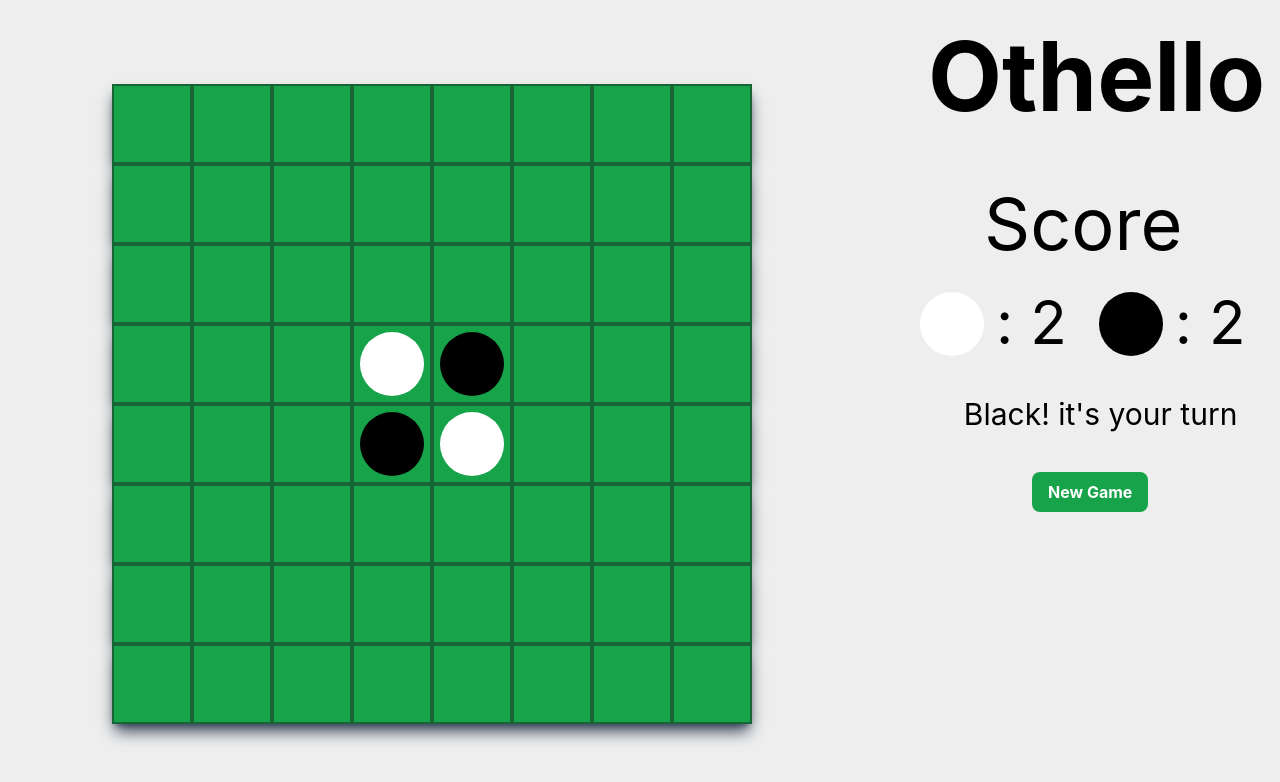
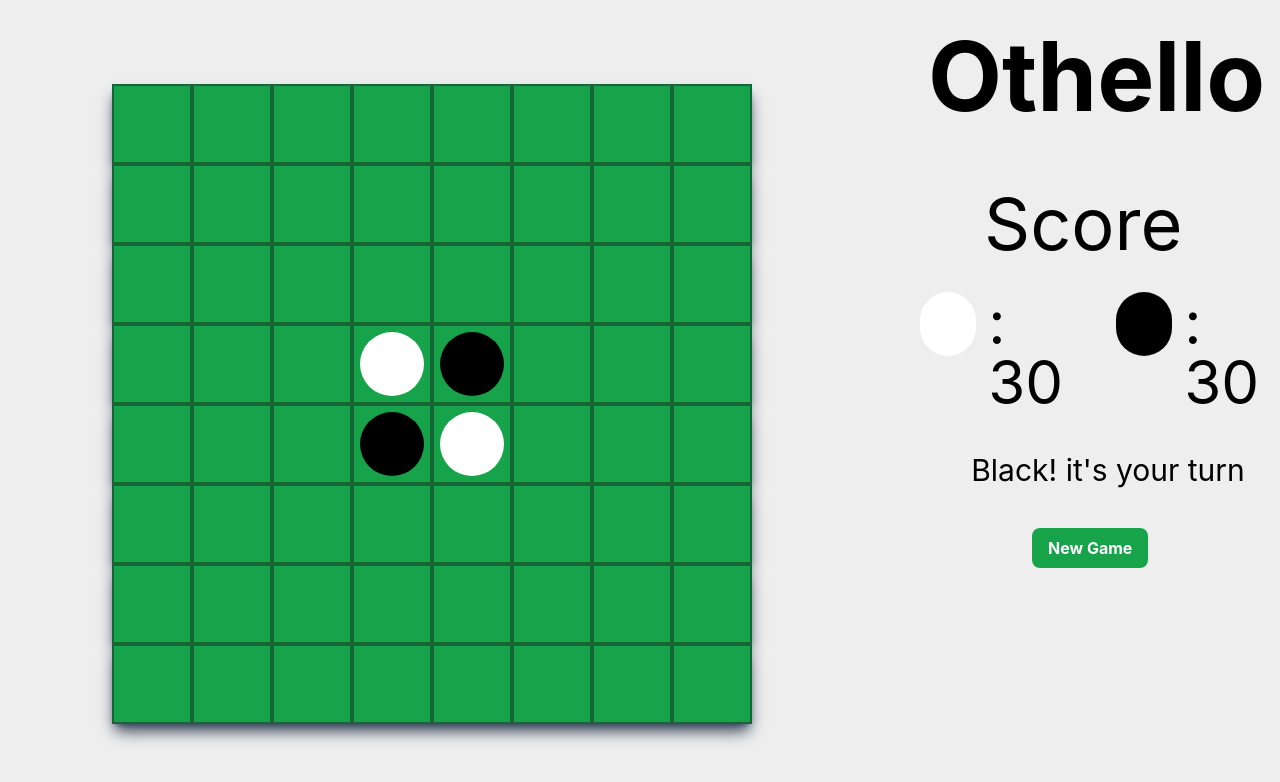
Before and after one commit to AngelaPatarroyo/othello-proyecto, a React (Create React App) app: page / in a window 1280 px wide. Shown: the top 782 px of the page. Built offline with nearby package versions, Linux system fonts and the light colour scheme.

Commit message:
update count score

```diff
--- a/src/components/Board.jsx
+++ b/src/components/Board.jsx
@@ -24,15 +24,15 @@
     [0, 0, 0, 0, 0, 0, 0, 0],
     [0, 0, 0, 0, 0, 0, 0, 0],
   ]);
-  const [whiteCount, setWhiteCount] = useState(2);
-  const [blackCount, setBlackCount] = useState(2);
+  const [whiteCount, setWhiteCount] = useState(32);
+  const [blackCount, setBlackCount] = useState(32);
 
   useEffect(() => {
-    const white = matriz.reduce(
+    const white = 32 - matriz.reduce(
       (acc, x) => acc + x.filter((value) => value === 1).length,
       0
     );
-    const black = matriz.reduce(
+    const black = 32 - matriz.reduce(
       (acc, x) => acc + x.filter((value) => value === 2).length,
       0
     );
@@ -40,10 +40,10 @@
     setBlackCount(black);
 
     // verifica si algún color alcanzó 32
-    if (white >= 32 || black >= 32) {
+    if (white === 0 || black ===0) {
       // aquí se puede detener el juego de alguna manera
       Swal.fire({
-        title: `El Ganador es: ${white >= 32 ? 'Blanco' : 'Negro'}`,
+        title: `El Ganador es: ${white === 0 ? 'Blanco' : 'Negro'}`,
         width: 600,
         padding: '3em',
         color: '#716add',
--- a/src/components/ScoreBoard.jsx
+++ b/src/components/ScoreBoard.jsx
@@ -12,8 +12,8 @@
             [0, 0, 0, 0, 0, 0, 0, 0],
         ]);
         setTurn(true);
-        setWhiteCount(2);
-        setBlackCount(2);
+        setWhiteCount(32);
+        setBlackCount(32);
     };
 
     return (
```
